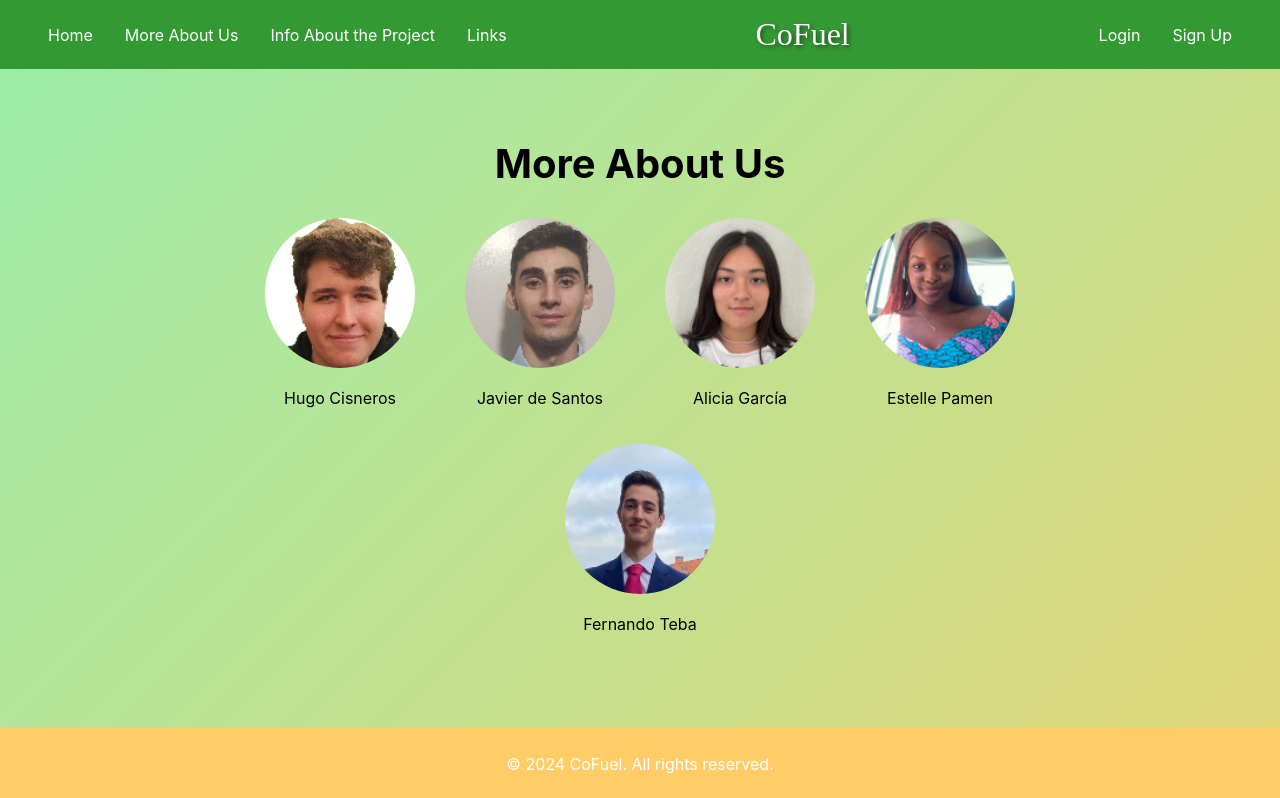
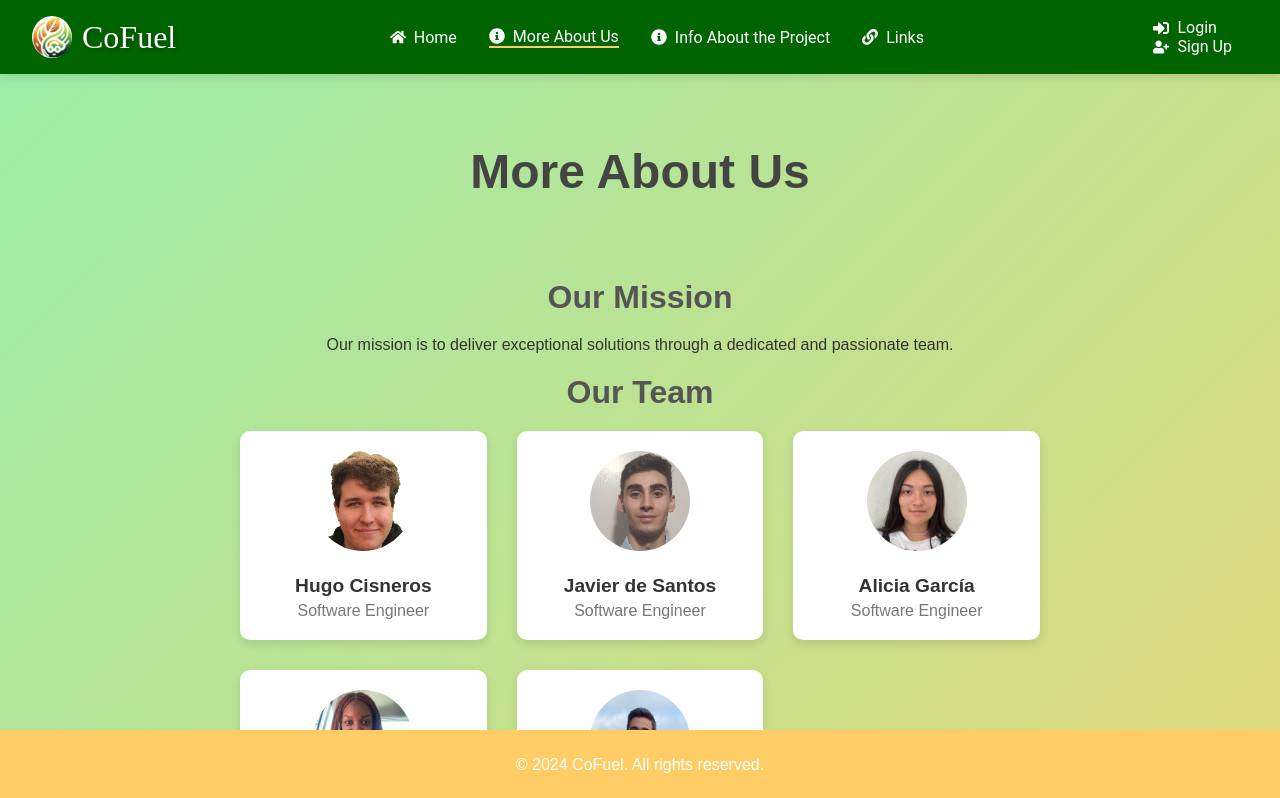
Before and after one commit to hugocis/CoFuel, a React (Create React App) app in the folder cofuel/: page /more-about-us in a window 1280 px wide. Shown: the top 798 px of the page. Built offline with nearby package versions, Linux system fonts and the light colour scheme.

Commit message:
Login and Sign up process updated

```diff
--- a/cofuel/package.json
+++ b/cofuel/package.json
@@ -9,7 +9,9 @@
     "@testing-library/react": "^13.4.0",
     "@testing-library/user-event": "^13.5.0",
     "react": "^18.3.1",
+    "react-burger-menu": "^3.0.9",
     "react-dom": "^18.3.1",
+    "react-responsive": "^10.0.0",
     "react-router-dom": "^6.23.1",
     "react-scripts": "^5.0.1",
     "styled-components": "^6.1.11",
--- a/cofuel/src/App.js
+++ b/cofuel/src/App.js
@@ -6,7 +6,7 @@ import InfoAboutProject from './pages/InfoAboutProject';
 import Links from './pages/Links';
 import Login from './pages/Login';
 import Signup from './pages/Signup';
-// import Profile from './pages/Profile'; <Route path="/profile" element={<Profile />} />
+import Profile from './pages/UserPage';
 import Navbar from './components/Navbar';
 import Footer from './components/Footer';
 import MapPage from './pages/MapPage';
@@ -25,6 +25,7 @@ function App() {
         <Route path="/login" element={<Login />} />
         <Route path="/signup" element={<Signup />} />
         <Route path="/map" element={<MapPage />} />
+        <Route path="/profile" element={<Profile />} />
         <Route path="/test-connection" element={<TestConnection />} />
         <Route path="/test-map" element={<TestMap />} />
       </Routes>
--- /dev/null
+++ b/cofuel/src/components/Navbar.css
@@ -0,0 +1,53 @@
+/* Override react-burger-menu default styles */
+.bm-burger-button {
+    position: relative;
+    width: 36px;
+    height: 30px;
+  }
+
+  .bm-burger-bars {
+    background: white;
+  }
+
+  .bm-burger-bars-hover {
+    background: #ffcc66;
+  }
+
+  .bm-cross-button {
+    height: 24px;
+    width: 24px;
+  }
+
+  .bm-cross {
+    background: white;
+  }
+
+  .bm-menu-wrap {
+    position: fixed;
+    height: 100%;
+  }
+
+  .bm-menu {
+    background: #a3d9a5;
+    padding: 2.5em 1.5em 0;
+    font-size: 1.15em;
+  }
+
+  .bm-morph-shape {
+    fill: #a3d9a5;
+  }
+
+  .bm-item-list {
+    color: #fff;
+    padding: 0.8em;
+  }
+
+  .bm-item {
+    display: inline-block;
+    text-decoration: none;
+    margin: 0.5em 0;
+  }
+
+  .bm-overlay {
+    background: rgba(0, 0, 0, 0.3);
+  }
--- a/cofuel/src/components/Navbar.js
+++ b/cofuel/src/components/Navbar.js
@@ -1,89 +1,205 @@
 import React, { useState, useEffect } from 'react';
-import { Link } from 'react-router-dom';
-import { supabase } from '../supabaseClient';
+import { Link, useLocation } from 'react-router-dom';
 import styled from 'styled-components';
+import { FaHome, FaInfoCircle, FaLink, FaUser, FaSignInAlt, FaUserPlus, FaSignOutAlt } from 'react-icons/fa';
+import { slide as Menu } from 'react-burger-menu';
+import { useMediaQuery } from 'react-responsive';
+import logo from '../assets/logo.png';
+import './Navbar.css';
 
 const Nav = styled.nav`
   display: flex;
   justify-content: space-between;
   align-items: center;
-  padding: 1rem 2rem;
-  background: rgba(0, 128, 0, 0.8); /* Verde con opacidad */
+  padding: ${({ isScrolled }) => (isScrolled ? '0.5rem 1rem' : '1rem 2rem')};
+  background: ${({ isScrolled }) => (isScrolled ? 'rgba(0, 100, 0, 0.8)' : '#006400')};
+  box-shadow: 0 4px 8px rgba(0, 0, 0, 0.1);
   position: sticky;
   top: 0;
   z-index: 1000;
+  transition: padding 0.3s, font-size 0.3s, background 0.3s;
+  font-size: ${({ isScrolled }) => (isScrolled ? '0.9rem' : '1rem')};
+`;
+
+const NavLinks = styled.div`
+  display: flex;
+  align-items: center;
+
+  @media (max-width: 768px) {
+    display: none;
+  }
 `;
 
 const NavLink = styled(Link)`
   color: white;
   text-decoration: none;
   margin: 0 1rem;
+  display: flex;
+  align-items: center;
+  font-family: 'Roboto', sans-serif;
 
   &:hover {
     color: #ffcc66;
     border-radius: 5px;
   }
+
+  &.active {
+    border-bottom: 2px solid #ffcc66;
+  }
+
+  svg {
+    margin-right: 0.5rem;
+  }
 `;
 
-const Logo = styled.div`
-  font-family: 'Lobster', cursive; /* Usa la fuente personalizada */
-  font-size: 2rem; /* Aumenta el tamaño del texto */
+const LogoContainer = styled.div`
+  display: flex;
+  align-items: center;
+  font-family: 'Lobster', cursive;
+  font-size: 2rem;
   color: white;
-  text-shadow: 2px 2px 4px rgba(0, 0, 0, 0.5); /* Agrega sombra al texto */
-  transition: transform 0.3s ease, color 0.3s ease; /* Agrega una transición para animaciones */
+  text-shadow: 2px 2px 4px rgba(0, 0, 0, 0.3);
+  transition: transform 0.3s ease, color 0.3s ease;
 
   &:hover {
-    transform: scale(1.1); /* Aumenta el tamaño al pasar el cursor */
-    color: #ffcc66; /* Cambia el color al pasar el cursor */
+    transform: scale(1.1);
+    color: #ffcc66;
+  }
+
+  img {
+    width: 40px;
+    height: auto;
+    margin-right: 10px;
+    border-radius: 50%;
+  }
+`;
+
+const Button = styled.button`
+  background: none;
+  border: none;
+  color: white;
+  cursor: pointer;
+  margin: 0 1rem;
+  font-size: 1rem;
+  display: flex;
+  align-items: center;
+
+  &:hover {
+    color: #ffcc66;
+  }
+
+  svg {
+    margin-right: 0.5rem;
+  }
+`;
+
+const BurgerMenu = styled.div`
+  @media (min-width: 769px) {
+    display: none;
   }
 `;
 
 const Navbar = () => {
   const [user, setUser] = useState(null);
+  const [isScrolled, setIsScrolled] = useState(false);
+  const location = useLocation();
+  const isMobile = useMediaQuery({ query: '(max-width: 768px)' });
 
   useEffect(() => {
-    const getSession = async () => {
-      const { data: { session } } = await supabase.auth.getSession();
-      setUser(session?.user ?? null);
+    const handleScroll = () => {
+      if (window.scrollY > 50) {
+        setIsScrolled(true);
+      } else {
+        setIsScrolled(false);
+      }
     };
 
-    getSession();
-
-    const { data: { subscription } } = supabase.auth.onAuthStateChange((_event, session) => {
-      setUser(session?.user ?? null);
-    });
-
+    window.addEventListener('scroll', handleScroll);
     return () => {
-      if (subscription) {
-        subscription.unsubscribe();
-      }
+      window.removeEventListener('scroll', handleScroll);
     };
   }, []);
 
-  const handleLogout = async () => {
-    await supabase.auth.signOut();
+  useEffect(() => {
+    const userData = localStorage.getItem('user');
+    if (userData) {
+      setUser(JSON.parse(userData));
+    }
+  }, []);
+
+  const handleLogout = () => {
+    localStorage.removeItem('user');
     setUser(null);
   };
 
   return (
-    <Nav>
-      <div>
-        <NavLink to="/">Home</NavLink>
-        <NavLink to="/more-about-us">More About Us</NavLink>
-        <NavLink to="/info-about-project">Info About the Project</NavLink>
-        <NavLink to="/links">Links</NavLink>
-      </div>
-      <Logo>CoFuel</Logo>
+    <Nav isScrolled={isScrolled}>
+      <LogoContainer>
+        <img src={logo} alt="CoFuel Logo" />
+        CoFuel
+      </LogoContainer>
+      {!isMobile && (
+        <NavLinks>
+          <NavLink to="/" className={location.pathname === '/' ? 'active' : ''}>
+            <FaHome />
+            Home
+          </NavLink>
+          <NavLink to="/more-about-us" className={location.pathname === '/more-about-us' ? 'active' : ''}>
+            <FaInfoCircle />
+            More About Us
+          </NavLink>
+          <NavLink to="/info-about-project" className={location.pathname === '/info-about-project' ? 'active' : ''}>
+            <FaInfoCircle />
+            Info About the Project
+          </NavLink>
+          <NavLink to="/links" className={location.pathname === '/links' ? 'active' : ''}>
+            <FaLink />
+            Links
+          </NavLink>
+        </NavLinks>
+      )}
+      <BurgerMenu>
+        <Menu right>
+          <NavLink to="/" className={location.pathname === '/' ? 'active' : ''}>
+            <FaHome />
+            Home
+          </NavLink>
+          <NavLink to="/more-about-us" className={location.pathname === '/more-about-us' ? 'active' : ''}>
+            <FaInfoCircle />
+            More About Us
+          </NavLink>
+          <NavLink to="/info-about-project" className={location.pathname === '/info-about-project' ? 'active' : ''}>
+            <FaInfoCircle />
+            Info About the Project
+          </NavLink>
+          <NavLink to="/links" className={location.pathname === '/links' ? 'active' : ''}>
+            <FaLink />
+            Links
+          </NavLink>
+        </Menu>
+      </BurgerMenu>
       <div>
         {user ? (
           <>
-            <NavLink to="/profile">Profile</NavLink>
-            <NavLink as="button" onClick={handleLogout}>Logout</NavLink>
+            <NavLink to="/profile" className={location.pathname === '/profile' ? 'active' : ''}>
+              <FaUser />
+              {user.username}  {/* Mostrar el nombre de usuario */}
+            </NavLink>
+            <Button onClick={handleLogout}>
+              <FaSignOutAlt />
+              Logout
+            </Button>
           </>
         ) : (
           <>
-            <NavLink to="/login">Login</NavLink>
-            <NavLink to="/signup">Sign Up</NavLink>
+            <NavLink to="/login" className={location.pathname === '/login' ? 'active' : ''}>
+              <FaSignInAlt />
+              Login
+            </NavLink>
+            <NavLink to="/signup" className={location.pathname === '/signup' ? 'active' : ''}>
+              <FaUserPlus />
+              Sign Up
+            </NavLink>
           </>
         )}
       </div>
--- a/cofuel/src/pages/Home.js
+++ b/cofuel/src/pages/Home.js
@@ -1,5 +1,7 @@
 import React from 'react';
 import styled, { keyframes } from 'styled-components';
+import { Link } from 'react-router-dom';
+import { FaUserPlus } from 'react-icons/fa';
 
 const gradientBackground = keyframes`
   0% { background-position: 0% 50%; }
@@ -11,22 +13,37 @@ const HomeContainer = styled.div`
   display: flex;
   flex-direction: column;
   align-items: center;
+  justify-content: center;
   background: linear-gradient(135deg, #66ffcc, #ffcc66);
   background-size: 200% 200%;
   animation: ${gradientBackground} 10s ease infinite;
-  min-height: 100vh;
-  padding: 50px;
+  min-height: 72.80vh;
+  padding: 20px;
+  text-align: center;
 `;
 
 const Title = styled.h1`
-  font-size: 2.5em;
+  font-size: 3em;
   margin-bottom: 20px;
   color: #333;
 `;
 
+const Subtitle = styled.h2`
+  font-size: 1.5em;
+  margin-bottom: 20px;
+  color: #666;
+`;
+
+const StyledLink = styled(Link)`
+  text-decoration: none;
+`;
+
 const Button = styled.button`
-  width: 200px;
-  padding: 10px;
+  display: flex;
+  align-items: center;
+  justify-content: center;
+  width: 250px;
+  padding: 15px;
   margin: 10px 0;
   background: #ffcc66;
   color: #fff;
@@ -34,17 +51,44 @@ const Button = styled.button`
   border-radius: 5px;
   font-size: 1.2em;
   cursor: pointer;
+  transition: background 0.3s ease;
 
   &:hover {
     background: #ffa500;
   }
+
+  &:focus {
+    outline: 3px solid #333;
+  }
+
+  svg {
+    margin-right: 10px;
+  }
+`;
+
+const BackgroundImage = styled.div`
+  position: absolute;
+  top: 0;
+  left: 0;
+  width: 100%;
+  height: 100%;
+  background: url('/assets/background.png') no-repeat center center/cover;
+  z-index: -1;
+  opacity: 0.2;
 `;
 
 const Home = () => {
   return (
     <HomeContainer>
+      <BackgroundImage />
       <Title>Where Every Trip Counts</Title>
-      <Button to="/signup">Create an account</Button>
+      <Subtitle>Join us and start your journey today!</Subtitle>
+      <StyledLink to="/signup">
+        <Button>
+          <FaUserPlus />
+          Create an account
+        </Button>
+      </StyledLink>
     </HomeContainer>
   );
 };
--- a/cofuel/src/pages/Login.js
+++ b/cofuel/src/pages/Login.js
@@ -22,19 +22,29 @@ const Container = styled.div`
 
 const Title = styled.h1`
   margin-bottom: 20px;
+  font-family: 'Arial', sans-serif;
+  font-size: 36px;
+  color: #333;
+  text-shadow: 2px 2px 4px rgba(0, 0, 0, 0.2);
 `;
 
 const Form = styled.form`
   display: flex;
   flex-direction: column;
   width: 300px;
+  padding: 20px;
+  background: rgba(255, 255, 255, 0.8);
+  border-radius: 10px;
+  box-shadow: 0 4px 8px rgba(0, 0, 0, 0.1);
 `;
 
 const Input = styled.input`
   margin-bottom: 10px;
   padding: 10px;
   border-radius: 5px;
-  border: none;
+  border: 1px solid #ddd;
+  box-shadow: inset 0 1px 3px rgba(0, 0, 0, 0.1);
+  font-size: 16px;
 `;
 
 const Button = styled.button`
@@ -43,24 +53,76 @@ const Button = styled.button`
   border: none;
   background-color: #ffcc66;
   color: white;
+  font-size: 16px;
   cursor: pointer;
+  transition: background-color 0.3s;
 
   &:hover {
     background-color: #ffaa00;
+  }
+
+  &:disabled {
+    background-color: #ddd;
+    cursor: not-allowed;
+  }
+`;
+
+const ErrorMessage = styled.div`
+  color: red;
+  margin-bottom: 10px;
+`;
+
+const LoadingMessage = styled.div`
+  color: blue;
+  margin-bottom: 10px;
+`;
+
+const ShowPasswordCheckbox = styled.div`
+  display: flex;
+  align-items: center;
+  margin-bottom: 10px;
+  font-size: 14px;
+  color: #555;
+
+  input {
+    margin-right: 5px;
   }
 `;
 
 const Login = () => {
   const [email, setEmail] = useState('');
   const [password, setPassword] = useState('');
+  const [showPassword, setShowPassword] = useState(false);
+  const [loading, setLoading] = useState(false);
+  const [error, setError] = useState('');
   const navigate = useNavigate();
+
+  const validateEmail = (email) => {
+    return /\S+@\S+\.\S+/.test(email);
+  };
 
   const handleLogin = async (e) => {
     e.preventDefault();
-    const { error } = await supabase.auth.signInWithPassword({ email, password });
+    setError('');
 
-    if (error) {
-      alert(`Error logging in: ${error.message}`);
+    if (!validateEmail(email)) {
+      setError('Please enter a valid email address.');
+      return;
+    }
+
+    setLoading(true);
+
+    const { data, error } = await supabase
+      .from('user')
+      .select('*')
+      .eq('email', email)
+      .eq('password', password)
+      .single();
+
+    setLoading(false);
+
+    if (error || !data) {
+      setError('Error logging in: Invalid login credentials');
     } else {
       navigate('/map');
     }
@@ -70,19 +132,32 @@ const Login = () => {
     <Container>
       <Title>Login</Title>
       <Form onSubmit={handleLogin}>
+        {error && <ErrorMessage>{error}</ErrorMessage>}
+        {loading && <LoadingMessage>Loading...</LoadingMessage>}
         <Input
           type="email"
           placeholder="Email"
           value={email}
           onChange={(e) => setEmail(e.target.value)}
+          disabled={loading}
         />
         <Input
-          type="password"
+          type={showPassword ? "text" : "password"}
           placeholder="Password"
           value={password}
           onChange={(e) => setPassword(e.target.value)}
+          disabled={loading}
         />
-        <Button type="submit">Login</Button>
+        <ShowPasswordCheckbox>
+          <input
+            type="checkbox"
+            checked={showPassword}
+            onChange={() => setShowPassword(!showPassword)}
+            disabled={loading}
+          />
+          Show Password
+        </ShowPasswordCheckbox>
+        <Button type="submit" disabled={loading}>Login</Button>
       </Form>
     </Container>
   );
--- a/cofuel/src/pages/MoreAboutUs.js
+++ b/cofuel/src/pages/MoreAboutUs.js
@@ -12,7 +12,6 @@ const gradientBackground = keyframes`
   100% { background-position: 0% 50%; }
 `;
 
-
 const Container = styled.div`
   display: flex;
   flex-direction: column;
@@ -22,58 +21,107 @@ const Container = styled.div`
   animation: ${gradientBackground} 10s ease infinite;
   min-height: 100vh;
   padding: 50px;
+  font-family: 'Arial', sans-serif;
+  color: #333;
 `;
 
 const Title = styled.h1`
   margin: 20px 0;
-  font-size: 2.5em;
+  font-size: 3em;
+  color: #444;
+`;
+
+const Subtitle = styled.h2`
+  margin: 20px 0;
+  font-size: 2em;
+  color: #555;
 `;
 
 const TeamContainer = styled.div`
-  display: flex;
-  justify-content: space-around;
-  flex-wrap: wrap;
-  max-width: 800px;
+  display: grid;
+  grid-template-columns: repeat(auto-fit, minmax(200px, 1fr));
+  gap: 30px;
+  max-width: 1000px;
+  width: 100%;
 `;
 
 const Member = styled.div`
-  margin: 10px;
+  background: #fff;
+  border-radius: 10px;
+  padding: 20px;
+  box-shadow: 0 4px 8px rgba(0, 0, 0, 0.1);
   text-align: center;
+  transition: transform 0.3s ease, box-shadow 0.3s ease;
+
+  &:hover {
+    transform: translateY(-10px);
+    box-shadow: 0 8px 16px rgba(0, 0, 0, 0.2);
+  }
 `;
 
 const MemberImage = styled.img`
-  width: 150px;
-  height: 150px;
+  width: 100px;
+  height: 100px;
   border-radius: 50%;
   object-fit: cover;
+  margin-bottom: 10px;
+  transition: transform 0.3s ease;
+
+  &:hover {
+    transform: scale(1.1);
+  }
+`;
+
+const MemberName = styled.p`
+  margin: 10px 0 5px;
+  font-size: 1.2em;
+  font-weight: bold;
+  color: #333;
+`;
+
+const MemberRole = styled.p`
+  margin: 0;
+  font-size: 1em;
+  color: #777;
+`;
+
+const AboutSection = styled.div`
+  max-width: 800px;
+  text-align: center;
+  margin: 40px 0;
+  padding: 0 20px;
 `;
 
 const MoreAboutUs = () => {
+  const members = [
+    { src: hugo, name: 'Hugo Cisneros', role: 'Software Engineer' },
+    { src: javier, name: 'Javier de Santos', role: 'Software Engineer' },
+    { src: alicia, name: 'Alicia García', role: 'Software Engineer' },
+    { src: estelle, name: 'Estelle Pamen', role: 'Software Engineer' },
+    { src: fernando, name: 'Fernando Teba', role: 'Software Engineer' },
+  ];
+
   return (
     <Container>
       <Title>More About Us</Title>
-      <TeamContainer>
-        <Member>
-          <MemberImage src={hugo} alt="Hugo Cisneros" />
-          <p>Hugo Cisneros</p>
-        </Member>
-        <Member>
-          <MemberImage src={javier} alt="Javier de Santos" />
-          <p>Javier de Santos</p>
-        </Member>
-        <Member>
-          <MemberImage src={alicia} alt="Alicia García" />
-          <p>Alicia García</p>
-        </Member>
-        <Member>
-          <MemberImage src={estelle} alt="Estelle Pamen" />
-          <p>Estelle Pamen</p>
-        </Member>
-        <Member>
-          <MemberImage src={fernando} alt="Fernando Teba" />
-          <p>Fernando Teba</p>
-        </Member>
-      </TeamContainer>
+      <AboutSection>
+        <Subtitle>Our Mission</Subtitle>
+        <p>
+          Our mission is to deliver exceptional solutions through a dedicated and passionate team.
+        </p>
+        <Subtitle>Our Team</Subtitle>
+        <TeamContainer>
+          {members.map((member, index) => (
+            <Member key={index}>
+              <MemberImage src={member.src} alt={member.name} />
+              <MemberName>{member.name}</MemberName>
+              <MemberRole>{member.role}</MemberRole>
+            </Member>
+          ))}
+        </TeamContainer>
+        <Subtitle>Contact Us</Subtitle>
+        <p>If you'd like to learn more about our team, please reach out to us at <a href="mailto:contact@ourcompany.com">contact@ourcompany.com</a>.</p>
+      </AboutSection>
     </Container>
   );
 };
--- a/cofuel/src/pages/Profile.js
+++ b/cofuel/src/pages/Profile.js
@@ -8,7 +8,7 @@ const Container = styled.div`
   align-items: center;
   justify-content: center;
   min-height: 100vh;
-  background: linear-gradient(135deg, #2d8bbf, #f2a365);
+  background: linear-gradient(135deg, #66ffcc, #ffcc66);
   color: #fff;
   padding: 20px;
 `;
--- a/cofuel/src/pages/Signup.js
+++ b/cofuel/src/pages/Signup.js
@@ -1,4 +1,5 @@
 import React, { useState } from 'react';
+import { useNavigate } from 'react-router-dom';
 import { supabase } from '../supabaseClient';
 import styled, { keyframes } from 'styled-components';
 
@@ -57,24 +58,35 @@ const Signup = () => {
   const [password, setPassword] = useState('');
   const [username, setUsername] = useState('');
   const [dateOfBirth, setDateOfBirth] = useState('');
+  const [error, setError] = useState('');
+  const navigate = useNavigate();
 
   const handleSignup = async (e) => {
     e.preventDefault();
-    const { error } = await supabase.auth.signUp({ email, password });
+    setError('');
 
-    if (error) {
-      alert('Error signing up');
-    } else {
-      // After the user is registered, insert additional user info into your custom table
-      const { error } = await supabase
+    try {
+      // Insertar los datos del nuevo usuario directamente en la tabla `user`
+      const { data, error: insertError } = await supabase
         .from('user')
-        .insert([{ id: supabase.auth.user().id, username, dateOfBirth, email }]);
+        .insert([{ email, password, username, dateOfBirth }])
+        .select('*'); // Retorna los datos insertados
 
-      if (error) {
-        alert('Error inserting user data');
-      } else {
-        alert('User registered successfully');
+      if (insertError) {
+        throw insertError;
       }
+
+      const newUser = data[0];
+
+      // Guardar los datos del usuario en localStorage
+      localStorage.setItem('user', JSON.stringify(newUser));
+
+      alert('User registered successfully');
+
+      // Redirigir al usuario a la página del mapa
+      navigate('/map');
+    } catch (error) {
+      setError(error.message || 'Error signing up');
     }
   };
 
@@ -82,6 +94,7 @@ const Signup = () => {
     <Container>
       <Title>Sign Up</Title>
       <Form onSubmit={handleSignup}>
+        {error && <div style={{ color: 'red', marginBottom: '10px' }}>{error}</div>}
         <Input
           type="text"
           placeholder="Username"
```
Also changed, not shown: cofuel/src/pages/MapPage.js (+27 -11 lines), cofuel/src/assets/logo.png (renamed from cofuel/src/assets/background.png), 1 other file (tests, documents, lock files or other folders).
